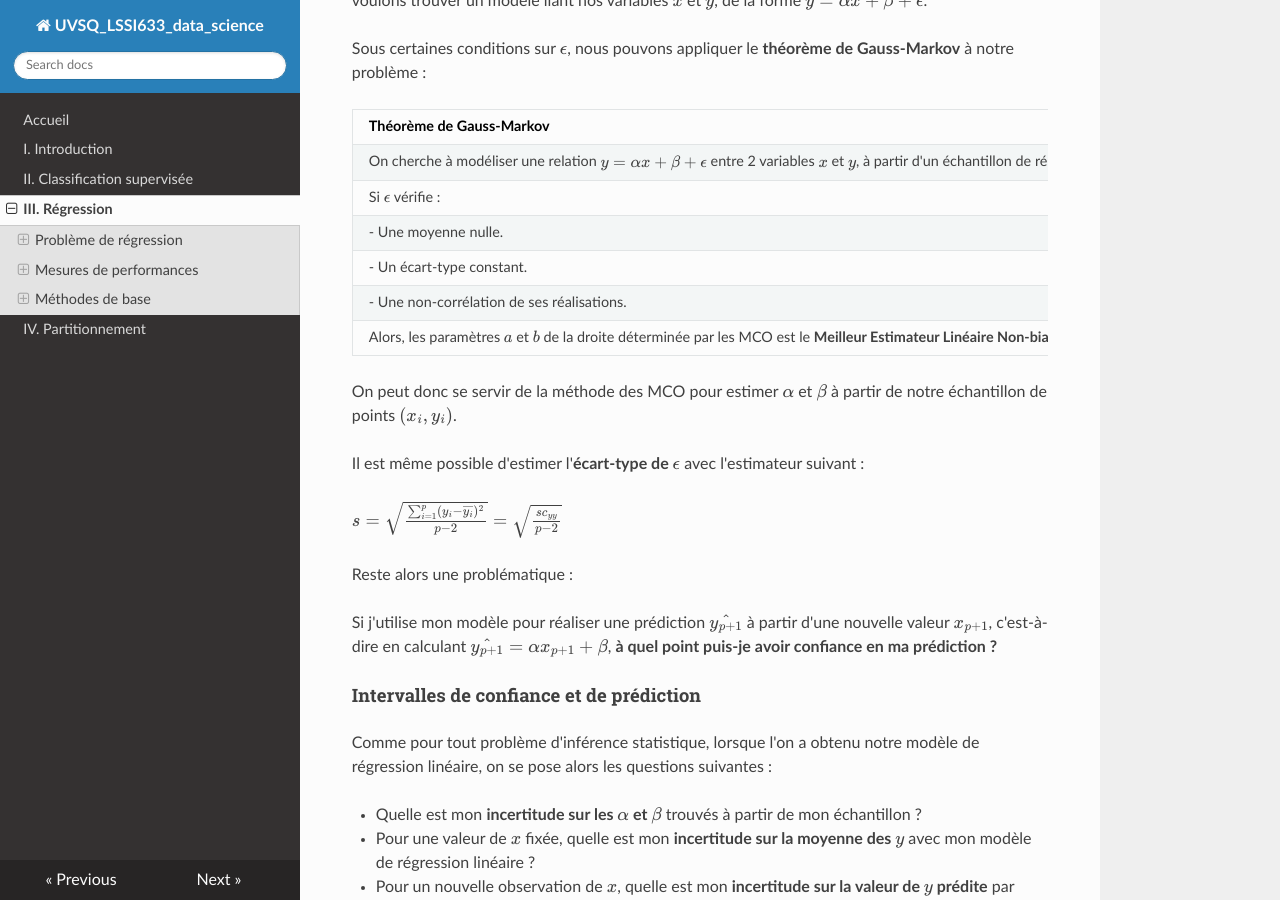
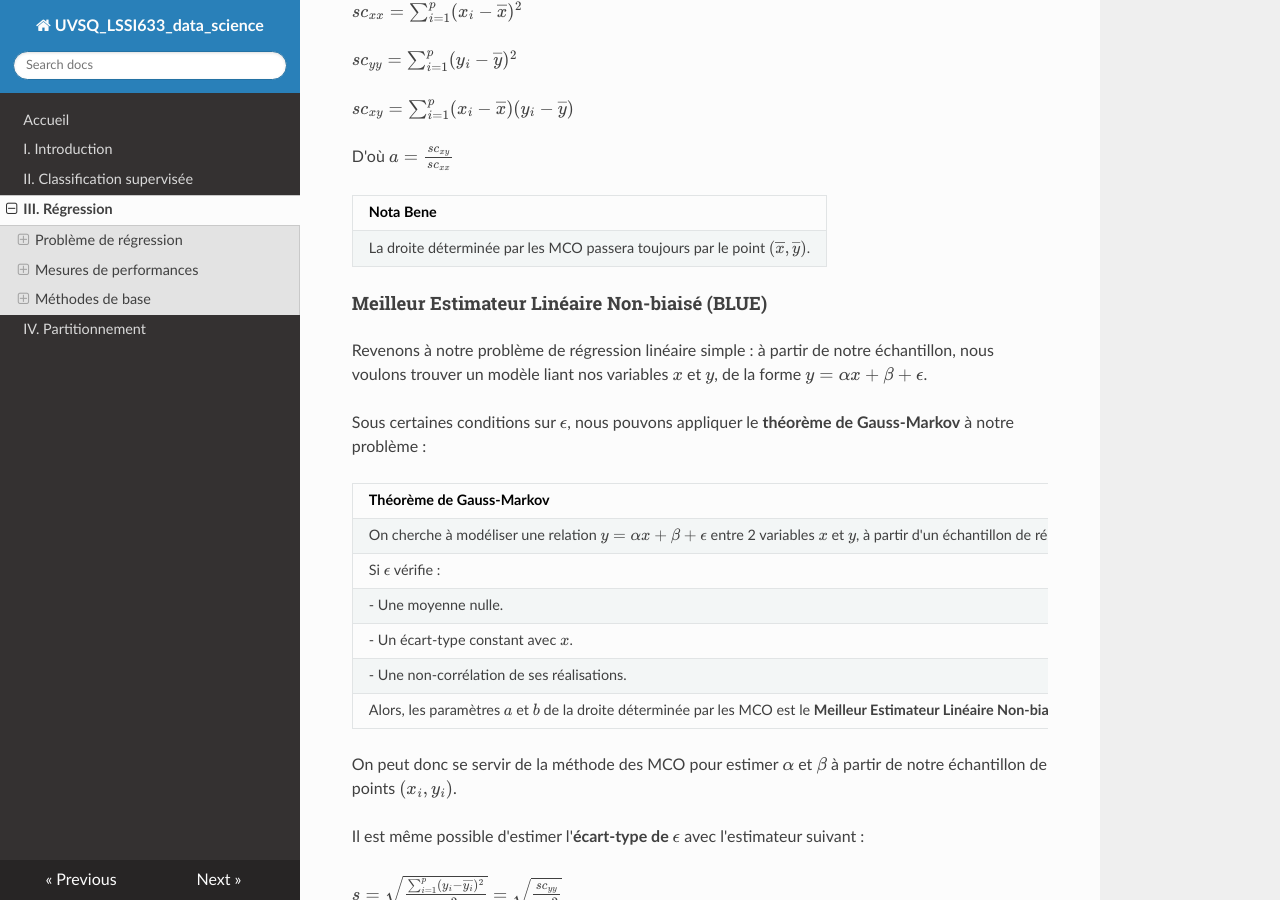
Before and after one commit to NicOudart/UVSQ_LSSI633_data_science, an MkDocs documentation site: the page built from docs/Chap3_Regression.md, in a window 1280 px wide and 900 px high, scrolled down 12063 px. Built offline with MkDocs 1.6.1, drawn with Linux system fonts in a browser that asks for light colours; nearby versions of some CDN libraries.

Commit message:
-Progress on Chapter 3. -Minor fix in Chapter 1.

```diff
--- a/docs/Chap3_Regression.md
+++ b/docs/Chap3_Regression.md
@@ -67,10 +67,12 @@
 
 * **Moyenne nulle**.
 
-* **Ecart-type constant**.
+* **Ecart-type constant** avec $x$.
 
 Afin de pouvoir donner un "intervalle de confiance" aux prédictions, on va en plus ajouter une hypothèse de **normalité** : $\epsilon$ suit une loi normale.
 Nous en reparlerons plus tard.
+
+![Modèle linéaire simple](img/Chap3_modele_lineaire.png)
 
 #### Régression linéaire multiple
 
@@ -402,7 +404,7 @@
 |On cherche à modéliser une relation $y = \alpha x + \beta + \epsilon$ entre 2 variables $x$ et $y$, à partir d'un échantillon de réalisations $(x_i,y_i)$.|
 |Si $\epsilon$ vérifie :|
 |- Une moyenne nulle.|
-|- Un écart-type constant.|
+|- Un écart-type constant avec $x$.|
 |- Une non-corrélation de ses réalisations.|
 |Alors, les paramètres $a$ et $b$ de la droite déterminée par les MCO est le **Meilleur Estimateur Linéaire Non-biaisé** ("BLUE" en anglais) de $\alpha$ et $\beta$.|
 
```
Also changed, not shown: docs/Chap1_Introduction.md (+1 -1 lines), docs/img/Chap1_minimum_local.png (renamed from docs/img/Minimum_local.png), docs/img/Chap3_modele_lineaire.png (added).
